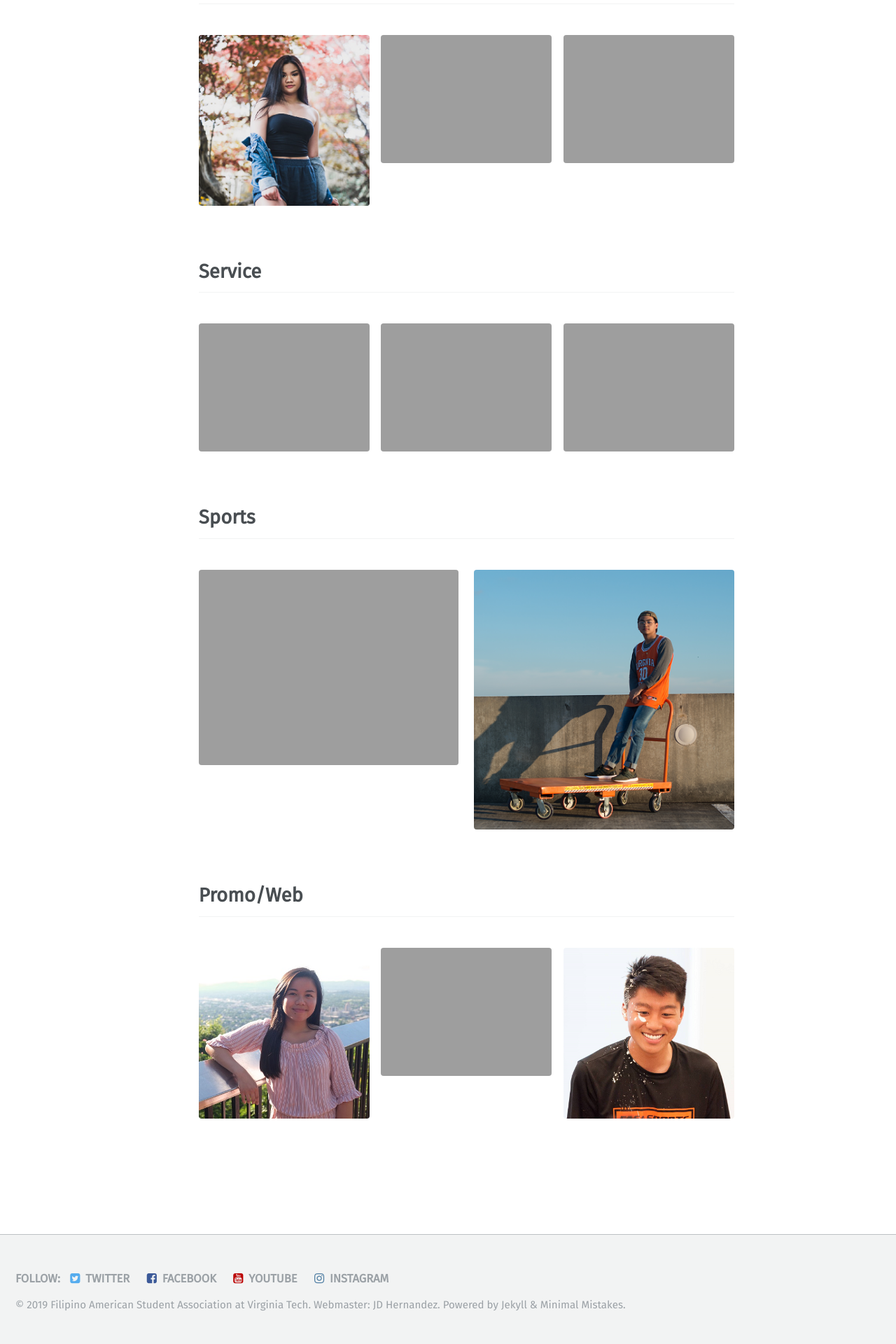
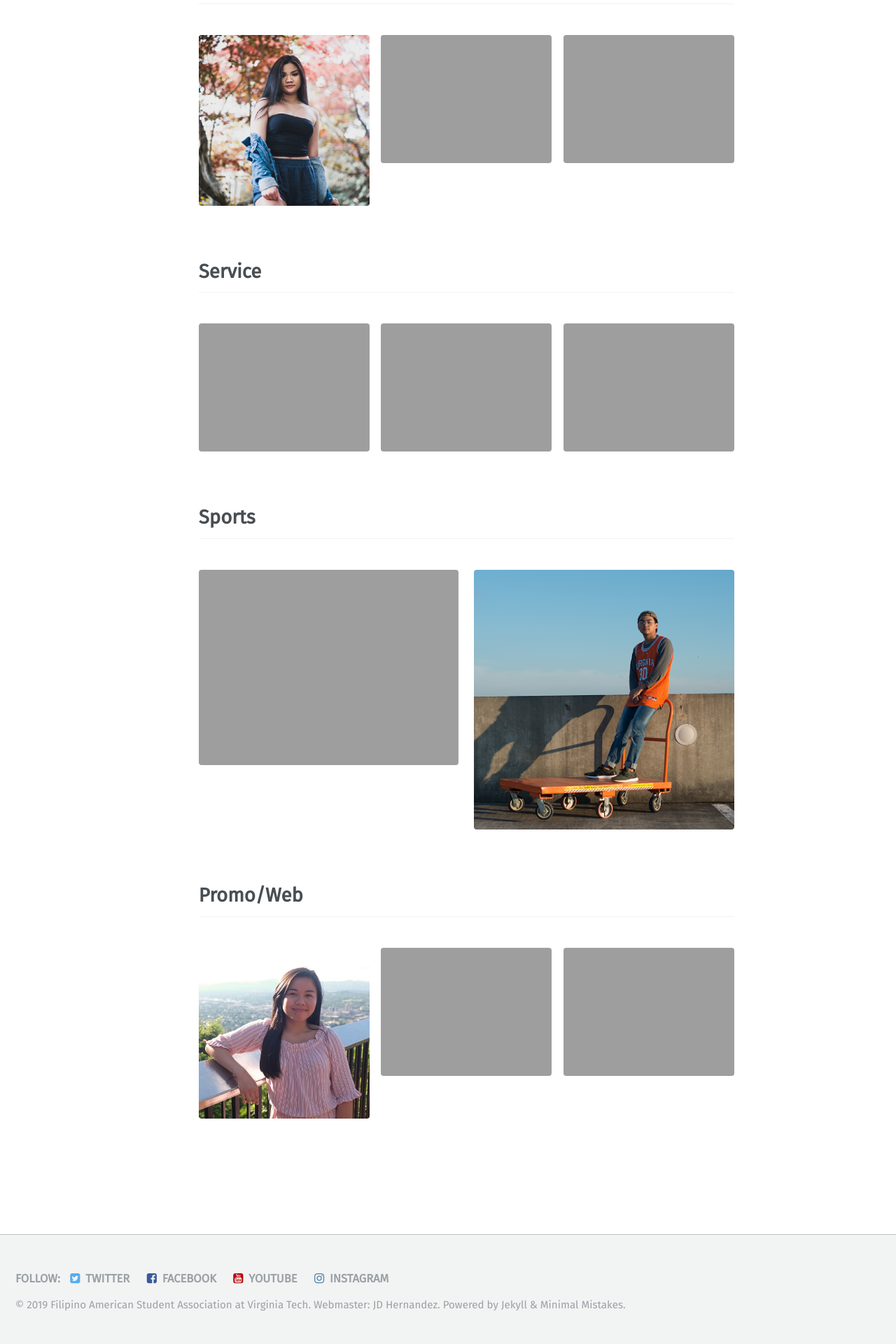
Before and after one commit to vtfasa/vtfasa.github.io, a Jekyll site: the page built from _pages/officers.md, in a window 1280 px wide. Shown: the part 4020-5940 px from the top of the page at 70% size. Built offline with Jekyll 4.4.1, drawn with Linux system fonts in a browser that asks for light colours; some web fonts are replaced.

Commit message:
Update officers.md

```diff
--- a/_pages/officers.md
+++ b/_pages/officers.md
@@ -105,8 +105,8 @@ promo_web:
     image_path: /assets/images/officers/danielle.png
     alt: "Danielle Faust"
   - url: /officers/promo_web/
-    image_path: /assets/images/officers/jd2.png
-    alt: "JD Hernandez"
+    image_path: /assets/images/officers/zach.png
+    alt: "Zach Amados"
 ---
 
 <!--
```
